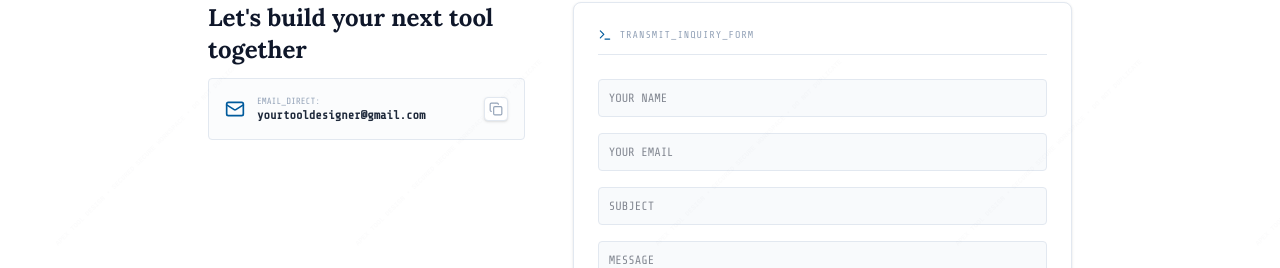
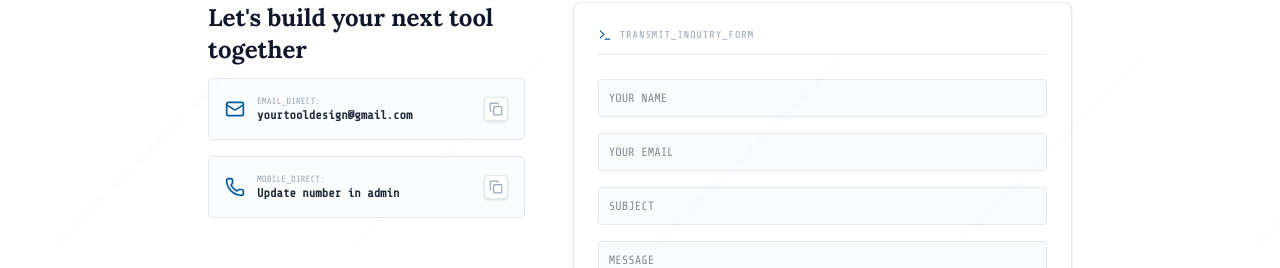
Before and after one commit to jansjossy/apex-tool-design, a Next.js app: page /contact in a window 1280 px wide. Shown: the part 296-564 px from the top of the page. Built offline with nearby package versions, Linux system fonts and the light colour scheme; no server answers; the database is empty.

Commit message:
Update contact page

```diff
--- a/src/app/contact/page.tsx
+++ b/src/app/contact/page.tsx
@@ -1,7 +1,8 @@
 "use client";
 
-import React, { useState } from "react";
-import { Mail, MapPin, Copy, Check, Send, Terminal } from "lucide-react";
+import React, { useState, useEffect } from "react";
+import { Mail, MapPin, Copy, Check, Send, Terminal, Phone } from "lucide-react";
+import { getPortfolioData, PortfolioData } from "@/lib/db";
 
 export default function ContactPage() {
   const [formData, setFormData] = useState({
@@ -10,10 +11,23 @@ export default function ContactPage() {
     subject: "",
     message: "",
   });
+
   const [copiedEmail, setCopiedEmail] = useState(false);
+  const [copiedPhone, setCopiedPhone] = useState(false);
+  const [data, setData] = useState<PortfolioData | null>(null);
 
-  // Set the email address for enquiries
-  const emailAddress = "yourtooldesigner@gmail.com";
+  // Fetch the data when the page loads
+  useEffect(() => {
+    const loadData = async () => {
+      const fetchedData = await getPortfolioData();
+      setData(fetchedData);
+    };
+    loadData();
+  }, []);
+
+  // Set dynamic variables with a fallback if data hasn't loaded yet
+  const emailAddress = data?.contact?.email || "yourtooldesign@gmail.com";
+  const phoneNumber = data?.contact?.phone || "Update number in admin";
 
   const handleCopyEmail = async () => {
     try {
@@ -22,6 +36,16 @@ export default function ContactPage() {
       setTimeout(() => setCopiedEmail(false), 2000);
     } catch (err) {
       console.error("Failed to copy email:", err);
+    }
+  };
+
+  const handleCopyPhone = async () => {
+    try {
+      await navigator.clipboard.writeText(phoneNumber);
+      setCopiedPhone(true);
+      setTimeout(() => setCopiedPhone(false), 2000);
+    } catch (err) {
+      console.error("Failed to copy phone:", err);
     }
   };
 
@@ -62,6 +86,8 @@ export default function ContactPage() {
               Let&apos;s build your next tool together
             </h2>
             <div className="space-y-4 font-technical text-xs">
+
+              {/* EMAIL BLOCK */}
               <div className="border border-industrial-200 rounded p-4 flex items-center justify-between bg-industrial-50/50">
                 <div className="flex items-center space-x-3">
                   <Mail className="w-5 h-5 text-primary" />
@@ -77,6 +103,24 @@ export default function ContactPage() {
                   {copiedEmail ? <Check className="w-3.5 h-3.5 text-emerald-500" /> : <Copy className="w-3.5 h-3.5" />}
                 </button>
               </div>
+
+              {/* MOBILE BLOCK */}
+              <div className="border border-industrial-200 rounded p-4 flex items-center justify-between bg-industrial-50/50">
+                <div className="flex items-center space-x-3">
+                  <Phone className="w-5 h-5 text-primary" />
+                  <div>
+                    <span className="text-[9px] text-industrial-400 block uppercase">MOBILE_DIRECT:</span>
+                    <span className="font-bold text-industrial-800">{phoneNumber}</span>
+                  </div>
+                </div>
+                <button
+                  onClick={handleCopyPhone}
+                  className="text-industrial-400 hover:text-primary p-1 bg-white border border-industrial-200 rounded transition-colors shadow-sm"
+                >
+                  {copiedPhone ? <Check className="w-3.5 h-3.5 text-emerald-500" /> : <Copy className="w-3.5 h-3.5" />}
+                </button>
+              </div>
+
             </div>
           </div>
 
```
